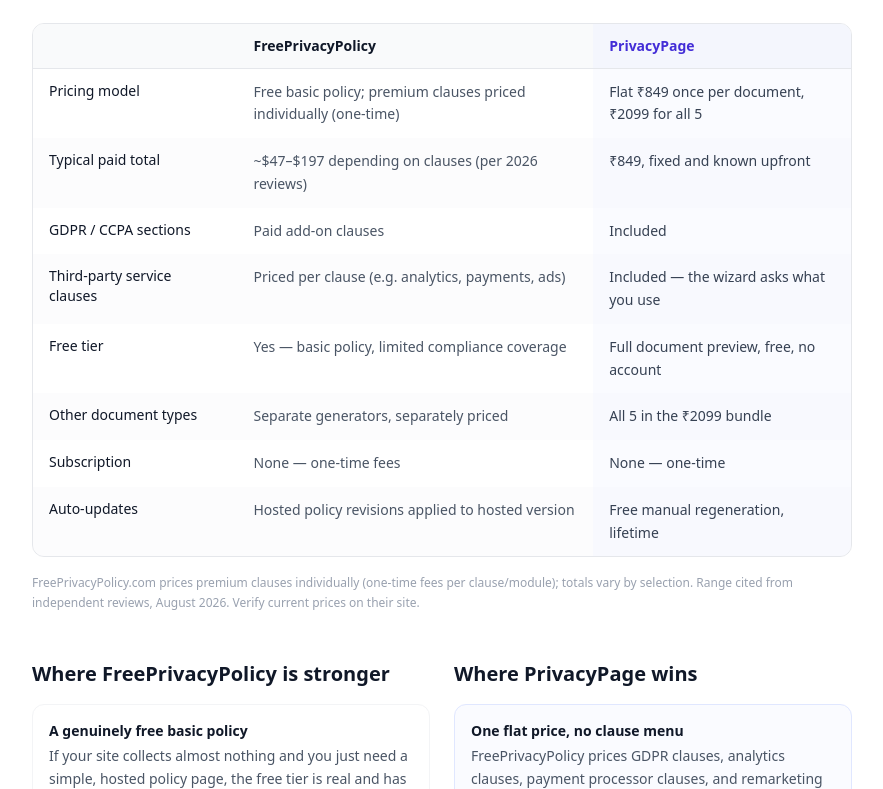
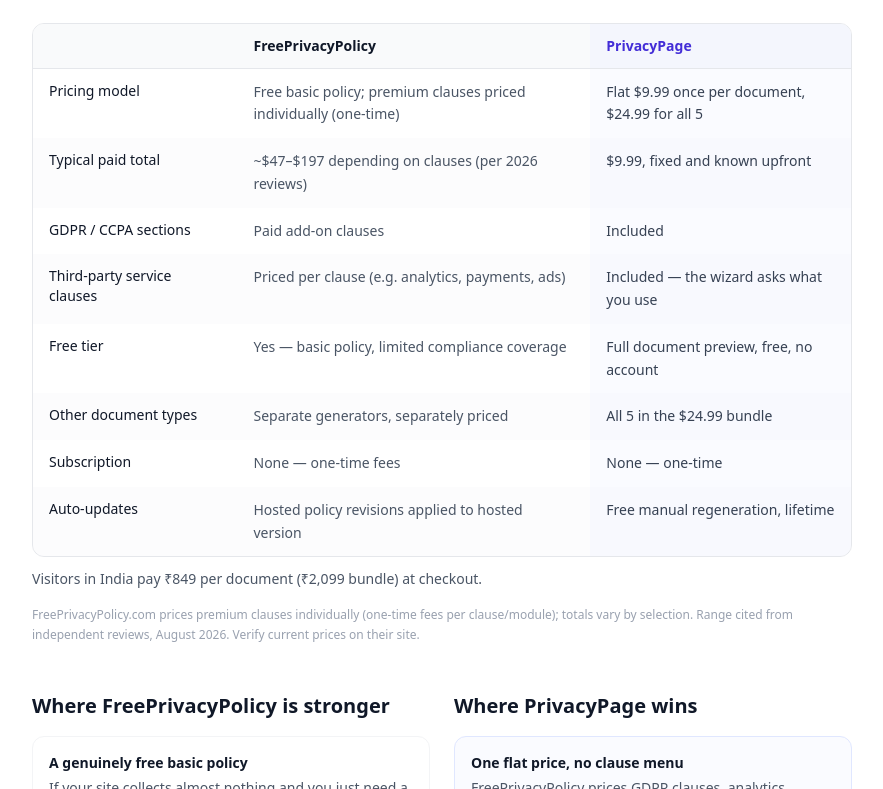
Before and after one commit to rushi053/privacypage, a Next.js app: page /vs/freeprivacypolicy in a window 1280 px wide. Shown: the part 710-1499 px from the top of the page, without its empty margins (198-1081 px from the left). Built offline with nearby package versions, Linux system fonts and the light colour scheme.

Commit message:
vs pages: keep comparison table in USD; add India checkout price line from price list

```diff
--- a/src/app/vs/[competitor]/page.tsx
+++ b/src/app/vs/[competitor]/page.tsx
@@ -1,4 +1,4 @@
-import { PRICE } from '@/lib/currency'
+import { PRICE, PRICING } from '@/lib/currency'
 import Link from 'next/link'
 import { notFound } from 'next/navigation'
 import type { Metadata } from 'next'
@@ -74,7 +74,7 @@
 
         <section className="mb-4">
           <h2 className="text-2xl font-bold mb-6 text-gray-900">{page.name} vs PrivacyPage at a glance</h2>
-          <div className="overflow-x-auto border border-gray-200 rounded-xl">
+          <div data-fixed-price className="overflow-x-auto border border-gray-200 rounded-xl">
             <table className="w-full text-sm">
               <thead>
                 <tr className="bg-gray-50 border-b border-gray-200">
@@ -94,6 +94,9 @@
               </tbody>
             </table>
           </div>
+          <p data-fixed-price className="mt-3 text-sm text-gray-600">
+            Visitors in India pay ₹{PRICING.INR.single.toLocaleString('en-IN')} per document (₹{PRICING.INR.bundle.toLocaleString('en-IN')} bundle) at checkout.
+          </p>
         </section>
         <p className="text-xs text-gray-400 mb-12 leading-relaxed">{page.pricingSourceNote}</p>
 
```
